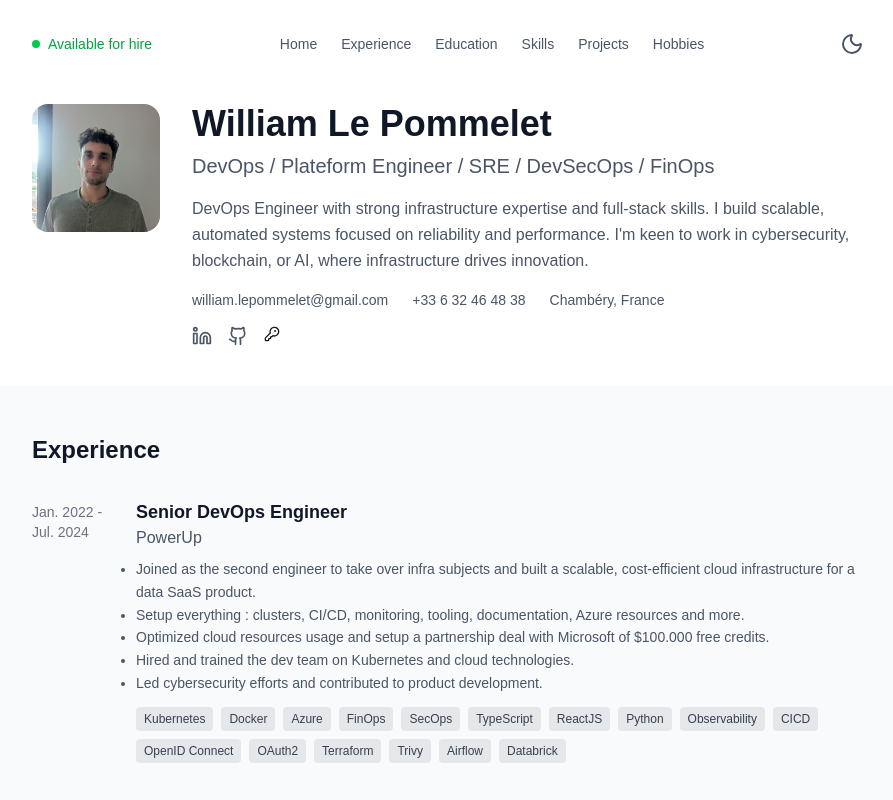
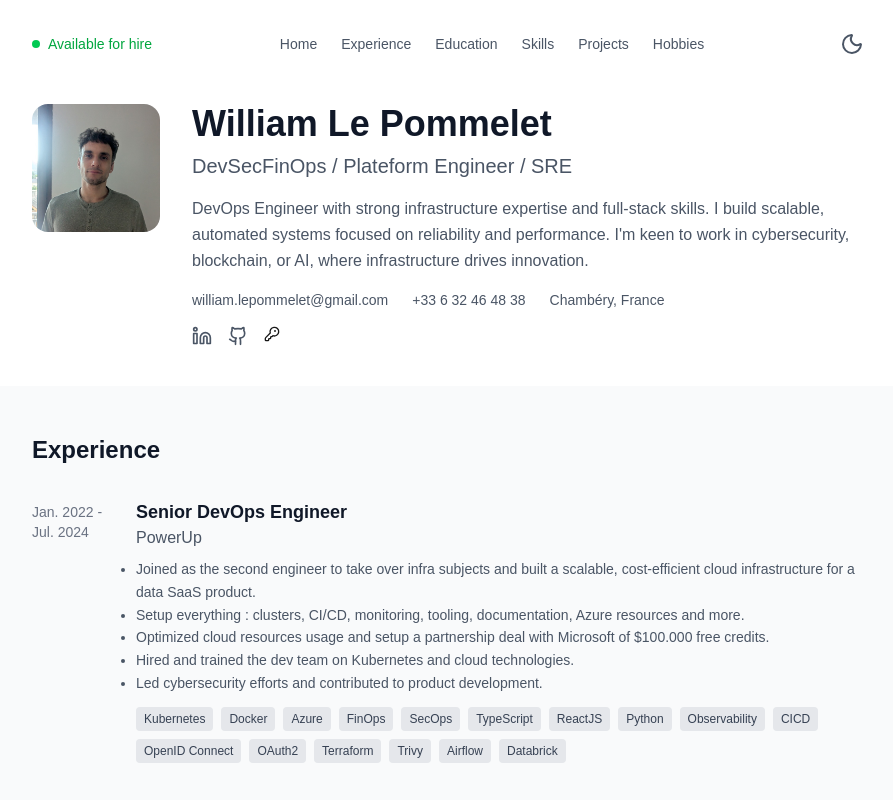
Before and after one commit to William-LP/William-LP.github.io, a Next.js app: page / in a window 1280 px wide. Shown: the top 800 px of the page, without its empty margins (184-1077 px from the left). Built offline with nearby package versions, Linux system fonts and the light colour scheme.

Commit message:
update role

```diff
--- a/src/app/data/AppData.ts
+++ b/src/app/data/AppData.ts
@@ -177,7 +177,7 @@ export const appData: AppData = {
     },
     aboutMe: {
         name: "William Le Pommelet",
-        occupation: "DevOps / Plateform Engineer / SRE / DevSecOps / FinOps",
+        occupation: "DevSecFinOps / Plateform Engineer / SRE",
         introText: "DevOps Engineer with strong infrastructure expertise and full-stack skills. I build scalable, automated systems focused on reliability and performance. I'm keen to work in cybersecurity, blockchain, or AI, where infrastructure drives innovation.",
         contact: {
             email: "william.lepommelet@gmail.com",
```
